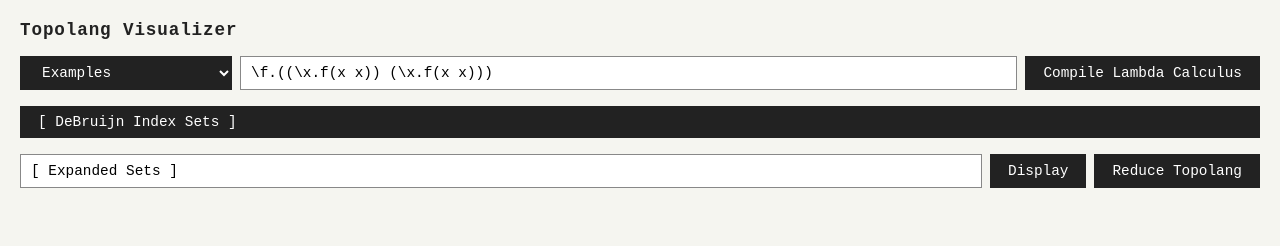
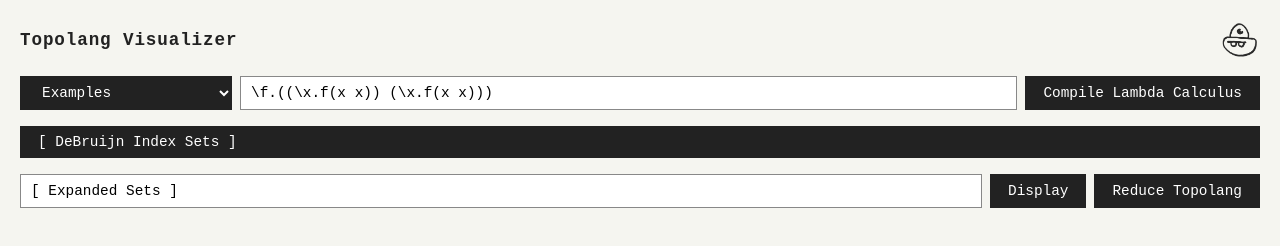
Before and after one commit to johndoesstuff/topolang, a plain HTML site: page index.html in a window 1280 px wide. Drawn offline with Linux system fonts and the light colour scheme; a script that the page names is missing.

Commit message:
Created README and Ivan

```diff
--- a/index.html
+++ b/index.html
@@ -1,5 +1,9 @@
 <head>
 	<title>Topolang - Topology Generator</title>
+	<link rel="apple-touch-icon" sizes="180x180" href="/favicon/apple-touch-icon.png">
+	<link rel="icon" type="image/png" sizes="32x32" href="/favicon/favicon-32x32.png">
+	<link rel="icon" type="image/png" sizes="16x16" href="/favicon/favicon-16x16.png">
+	<link rel="manifest" href="/favicon/site.webmanifest">
 	<style>
 		body {
 			margin: 0;
@@ -132,10 +136,29 @@
 			transform-origin: top center;
 			transition: transform 0.25s, height 0.25s;
 		}
+
+		.header {
+			display: flex;
+			justify-content: space-between;
+			align-items: center;
+			margin-bottom: 16px;
+		}
+
+		.header h1 {
+			margin: 0;
+		}
+
+		#ivan {
+			height: 2.5rem;
+			width: auto;
+		}
 	</style>
 </head>
 <body>
-	<h1>Topolang Visualizer</h1>
+	<div class="header">
+		<h1>Topolang Visualizer</h1>
+		<img src="ivan.png" id="ivan">
+	</div>
 	<div class="controls">
 		<select class="textf" onchange="document.getElementById('in').value = this.value; generate(); document.getElementById('examples').value = 'Examples'" id="examples">
 			<option value="Examples" selected disabled hidden>Examples</option>
```
Also changed, not shown: favicon.ico (added), favicon/android-chrome-192x192.png (added), favicon/android-chrome-512x512.png (added), favicon/apple-touch-icon.png (added), favicon/favicon-16x16.png (added), favicon/favicon-32x32.png (added), favicon/site.webmanifest (added), ivan.png (added), 1 other file.
